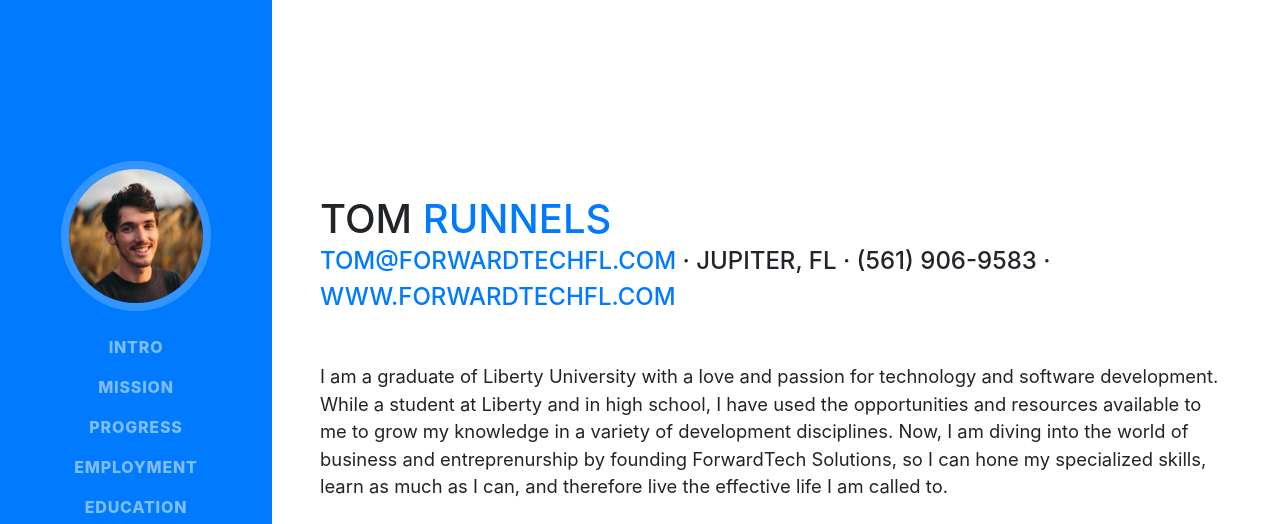
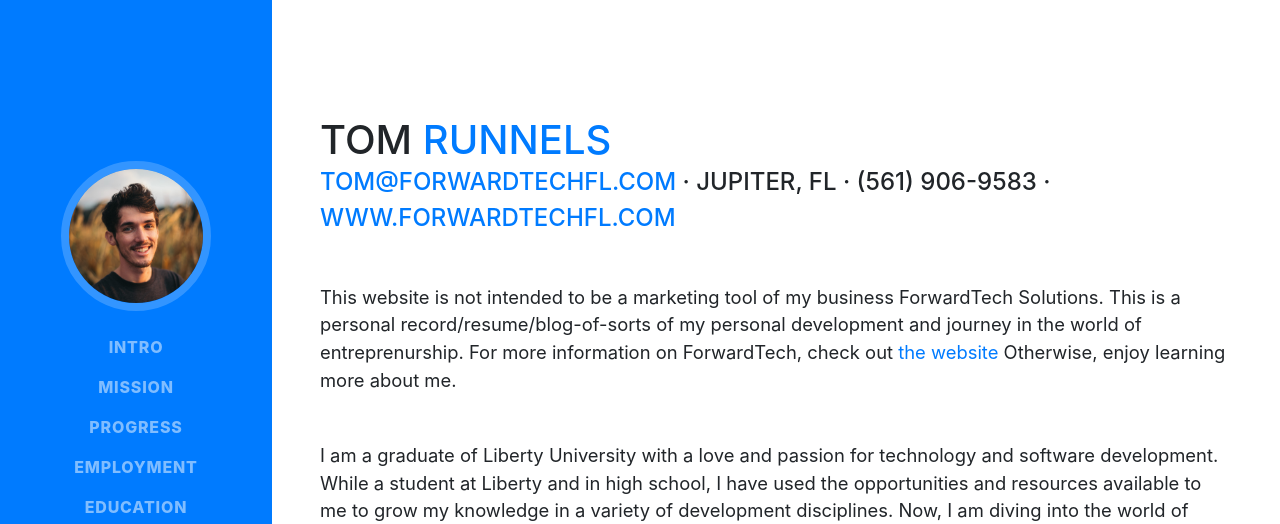
Before and after one commit to tjrunnels/tjrunnels.github.io, a website with bundled scripts: page index.html in a window 1280 px wide. Shown: the top 524 px of the page. Built offline with nearby package versions, Linux system fonts and the light colour scheme; a web font is replaced by a local one.

Commit message:
intro addition

```diff
--- a/index.html
+++ b/index.html
@@ -90,6 +90,9 @@
            <a href="https://www.forwardtechfl.com">www.forwardtechfl.com</a>
           </div>
           <!-- tomdo -->
+          <p class="lead mb-5">This website is not intended to be a marketing tool of my business ForwardTech Solutions.  This is a personal record/resume/blog-of-sorts
+            of my personal development and journey in the world of entreprenurship.  For more information on ForwardTech, check out <a href="https://www.forwardtechfl.com">the website</a>
+            Otherwise, enjoy learning more about me.</p>
           <p class="lead mb-5">I am a graduate of Liberty University with a love and passion for technology and software development. While a
             student at Liberty and in high school, I have used the opportunities and resources available to me to grow my
             knowledge in a variety of development disciplines.  Now, I am diving into the world of business and entreprenurship by founding
```
